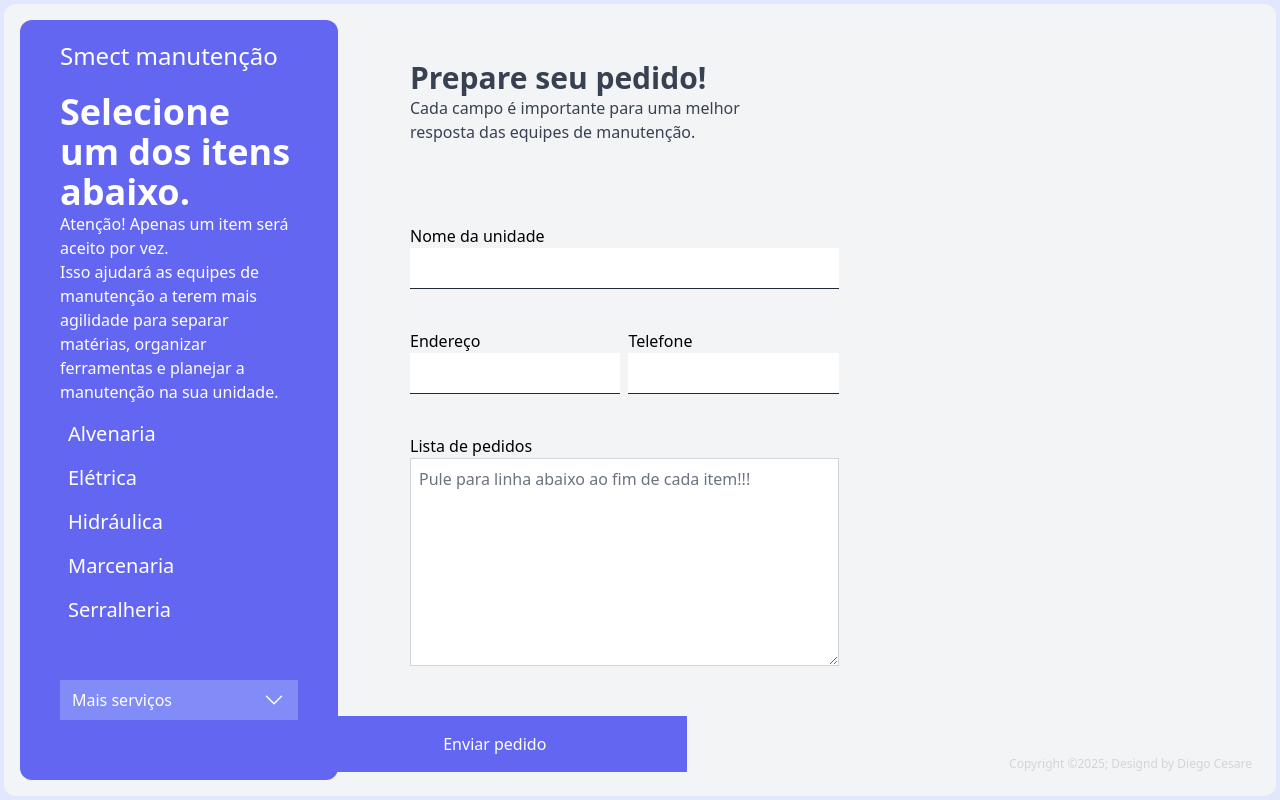
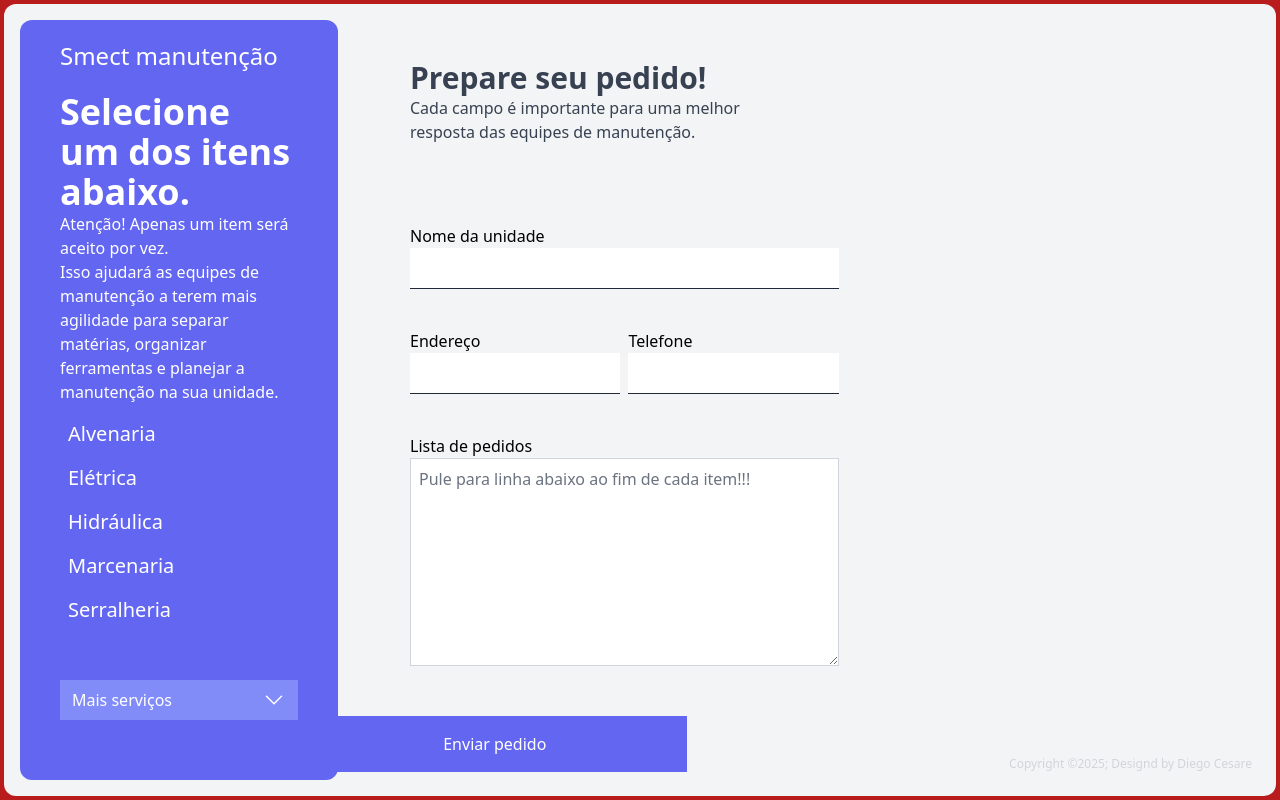
Before and after one commit to Diego-Cesare/requires-maintenance, a Vue app: page / in a window 1280 px wide. Built offline with nearby package versions, Linux system fonts and the light colour scheme.

Commit message:
novas chaves

```diff
--- a/src/App.vue
+++ b/src/App.vue
@@ -1,5 +1,5 @@
 <template>
-  <div class="flex h-screen w-screen bg-indigo-100 dark:bg-red-700">
+  <div class="flex h-screen w-screen bg-red-700 dark:bg-blue-300">
     <div class="bg-gray-100 dark:bg-gray-950 m-1 w-screen rounded-xl flex">
       <MainMenu @update-order="updateOrder" />
       <FormBox :orderName="orderName" @valid-order="validateOrder" @send-susses="sendMailSusses" />
```
Also changed, not shown: 4 other files (tests, documents, lock files or other folders).
